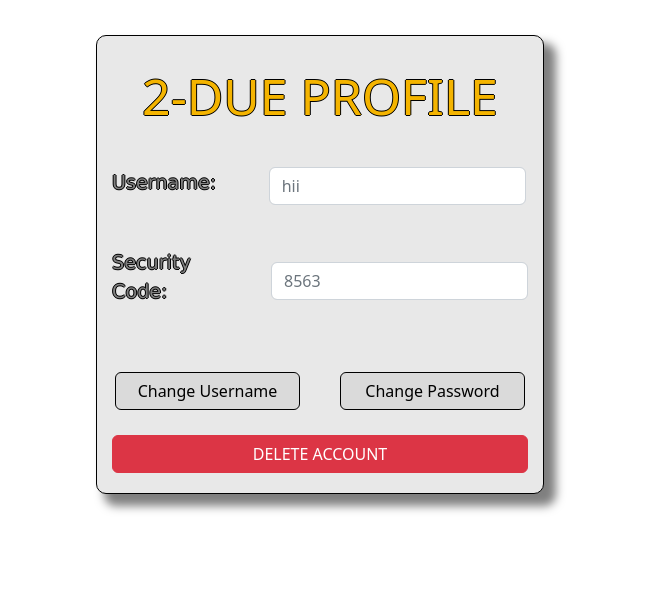
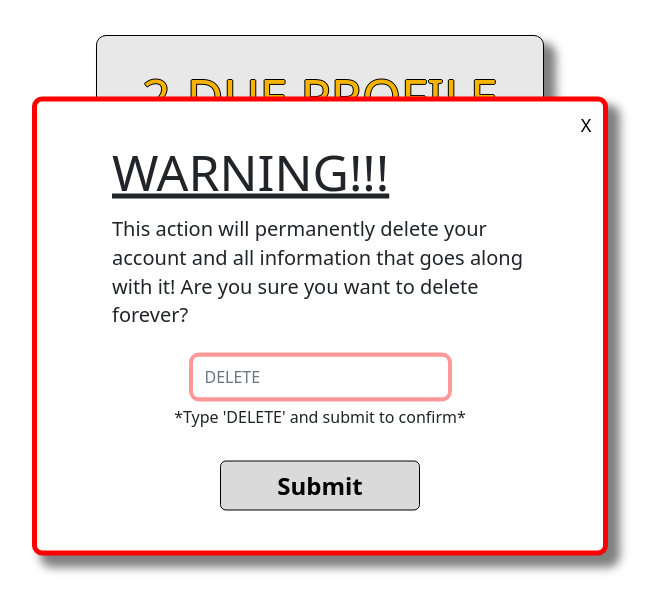
Before and after one commit to neelg07/2-DUE, a Flask app: page /account in a window 1280 px wide. Shown: the part 74-687 px from the top of the page, without its empty margins (320-977 px from the left). Run offline with Flask 2, Linux system fonts and the light colour scheme; a user stored in the database is signed in; some libraries are stand-ins or nearby versions.

Commit message:
Add delete account popup layout

```diff
--- a/static/layout.css
+++ b/static/layout.css
@@ -376,3 +376,45 @@ h6.code {
     margin-top: 30px;
     font-size: x-large;
 }
+
+.delete-header {
+    display: flex;
+    flex-flow: column;
+    justify-content: center;
+    align-items: flex-start;
+}
+
+.delete-text {
+    text-align: start;
+    line-height: 1.8rem;
+    margin-top: 5px;
+}
+
+.delete-pop {
+    border: 5px solid red;
+}
+
+.delete-text {
+    margin-bottom: 7px;
+}
+
+.delete-text:focus {
+    border: red;
+    box-shadow: 0 0 0 0.25rem rgb(255, 0, 0, 0.4);
+}
+
+.delete-text:hover {
+    border: 1px solid red;
+}
+
+#delete-account {
+    width: 200px;
+    height: 50px;
+    font-size: x-large;
+    font-weight: bolder;
+}
+
+#delete-account:hover {
+    background-color: #DB4437;
+    border: 1px solid red;
+}
--- a/templates/account.html
+++ b/templates/account.html
@@ -89,4 +89,23 @@
         </div>
     </div>
 
+    <!-- Delete Account Popup -->
+    <div class="register-container delete-pop">
+        <div class="close-register">
+            <button class="close-register" type="button">X</button>
+        </div>
+        <div class="delete-header">
+            <h1><u>WARNING!!!</u></h1>
+            <h5 class="delete-text">This action will permanently delete your account and all information that goes along with it! Are you sure you want to delete forever?</h4>
+        </div>
+        <div class="register-content">
+            <form action="/account" class="register-form" method="post">
+                <div class="mb-3">
+                    <input autocomplete="off" autofocus class="form-control mx-auto w-auto delete-text" id="delete-text" name="delete-text" type="text" placeholder="DELETE">
+                    <p>*Type 'DELETE' and submit to confirm*</p>
+                </div>
+                <button class="btn btn-primary" id="delete-account" name="delete-account" type="submit">Submit</button>
+            </form>
+        </div>
+    </div>
 {% endblock %}
```
Also changed, not shown: 1 other file.
